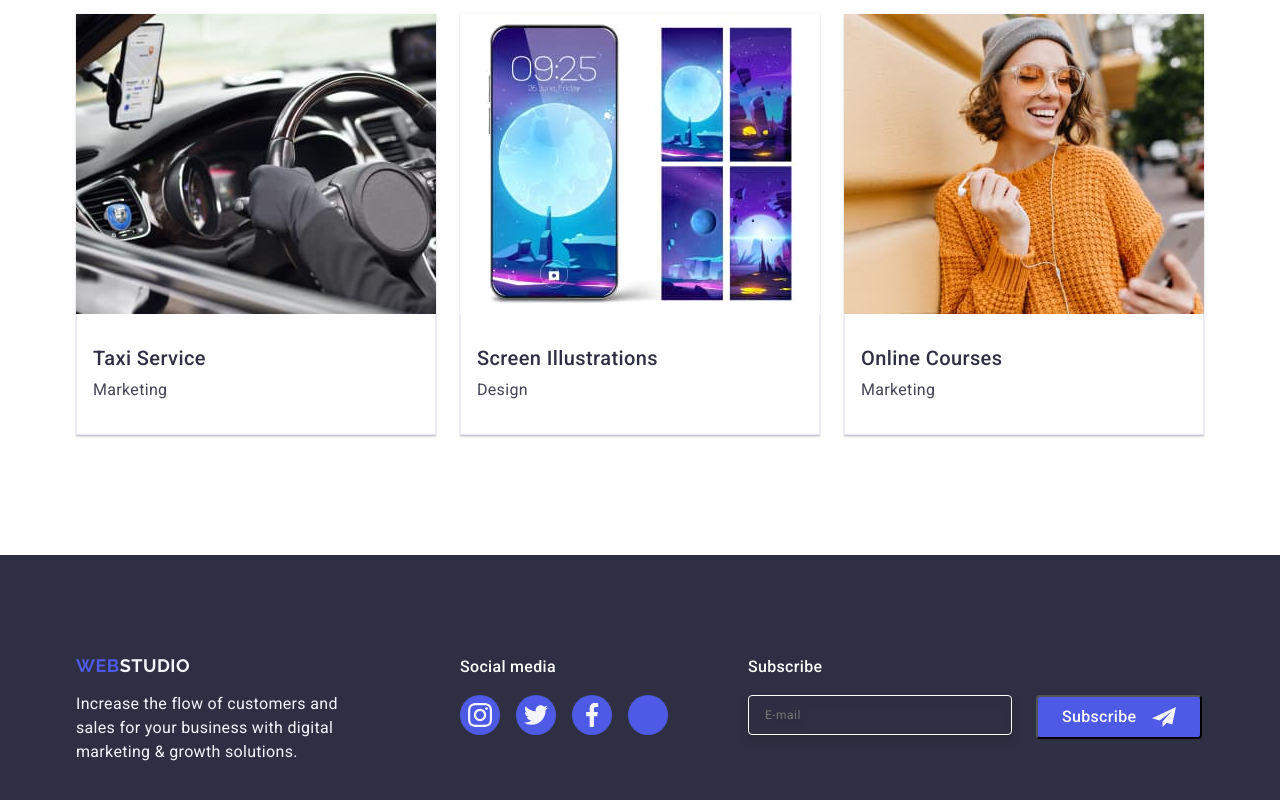
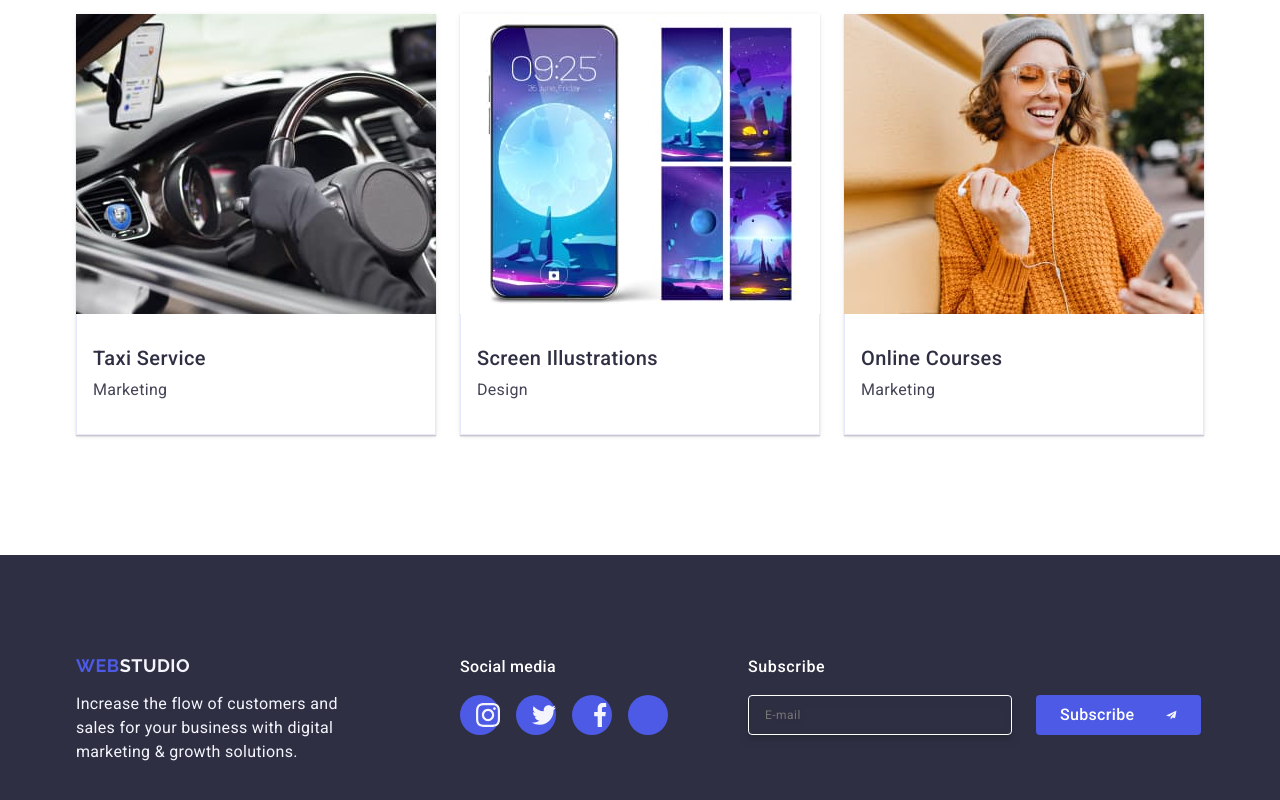
Before and after one commit to Oleg007git/goit-markup-hw-05, a plain HTML site: page index.html in a window 1280 px wide. Shown: the part 2620-3420 px from the top of the page. Drawn offline with nearby package versions, Linux system fonts and the light colour scheme; files whose address does not match are found by name.

Commit message:
footer finish

```diff
--- a/css/styles.css
+++ b/css/styles.css
@@ -534,6 +534,7 @@ a {
   fill: #f4f4fd;
   width: 24px;
   height: 24px;
+  margin-left: 16px;
 }
 .footer-contact-link:hover,
 .footer-contact-link:focus {
@@ -547,14 +548,13 @@ a {
   display: flex;
   gap: 24px;
 }
-.label-footer {
-}
+
 .mail-text {
   color: #fff;
   font-size: 16px;
   font-weight: 500;
   line-height: 1.5em;
-  letter-spacing: 0.02em;
+  letter-spacing: 0.04em;
   margin-bottom: 16px;
 }
 .footer-btn {
@@ -564,7 +564,8 @@ a {
   font-weight: 500;
   line-height: 1.5em;
   letter-spacing: 0.02em;
-
+  max-width: 165px;
+  height: 40px;
   display: inline-flex;
   padding: 8px 24px;
   justify-content: center;
@@ -572,6 +573,7 @@ a {
   gap: 16px;
   border-radius: 4px;
   background: #4d5ae5;
+  border: none;
 }
 .email-footer {
   color: #fff;
--- a/index.html
+++ b/index.html
@@ -606,7 +606,7 @@
                       required
                     />
                     </label>
-                    <button id="footer-email" class="footer-btn" type="submit">
+                    <button class="footer-btn" id="footer-email"  type="submit">
                       Subscribe
                       <svg
                         class="footer-contact-icon"
```
